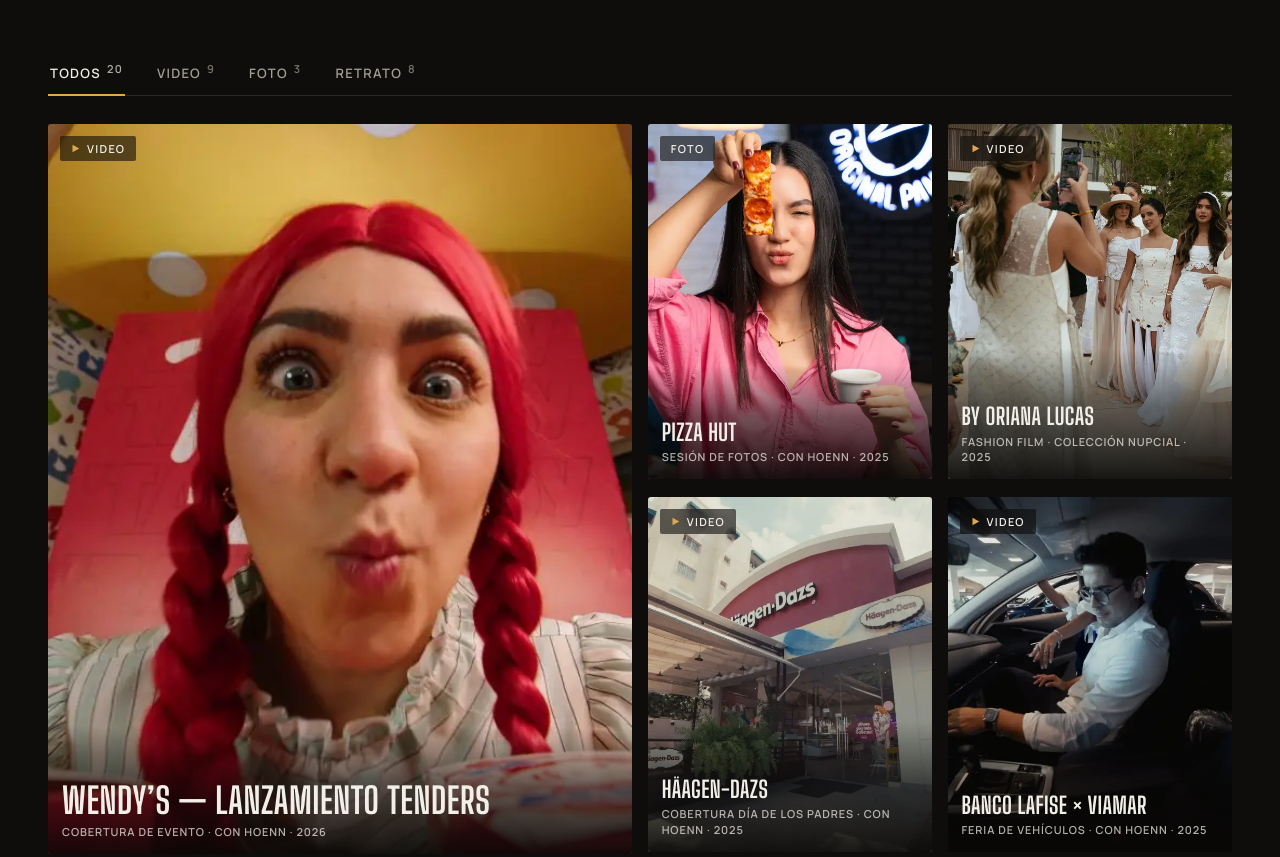
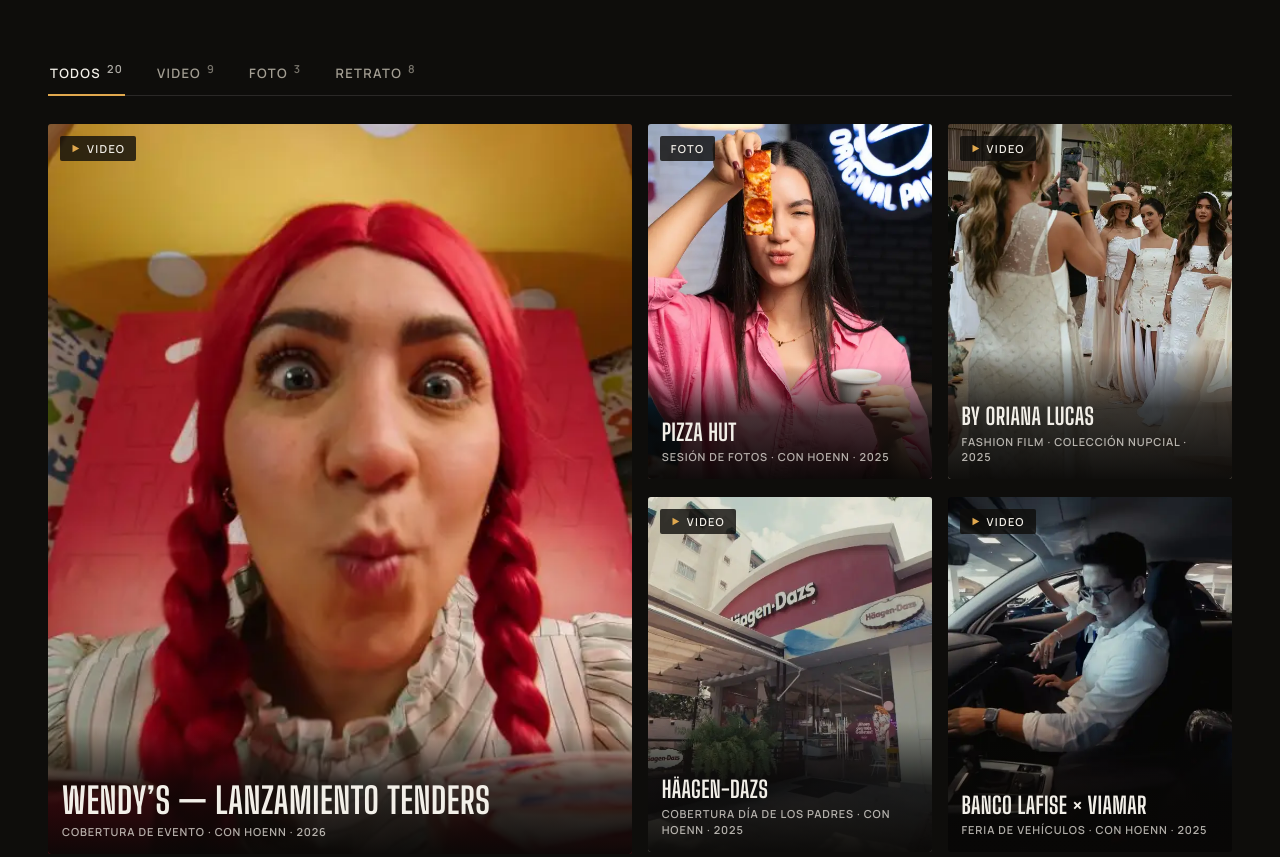
Before and after one commit to demolisher502/in-frame, a plain HTML site: page index.html in a window 1280 px wide. Shown: the part 1283-2140 px from the top of the page. Drawn offline with Linux system fonts and the light colour scheme.

Commit message:
Card text contrast: stronger scrim behind titles and badges, drop badge blur
Co-Authored-By: Claude Fable 5.2 <noreply@anthropic.com>

```diff
--- a/styles.css
+++ b/styles.css
@@ -196,9 +196,9 @@ em { font-style: normal; color: var(--accent); }
 .card.is-hidden { display: none; }
 .card img { position: absolute; inset: 0; width: 100%; height: 100%; object-fit: cover; transition: transform 1s var(--ease); }
 .card:hover img, .card:focus-visible img { transform: scale(1.05); }
-.card__badge { position: absolute; top: 12px; left: 12px; display: inline-flex; align-items: center; gap: 7px; padding: 7px 11px; border-radius: 2px; background: color-mix(in srgb, var(--bg) 60%, transparent); backdrop-filter: blur(8px); font: 600 0.6875rem/1 var(--sans); letter-spacing: 0.12em; text-transform: uppercase; }
+.card__badge { position: absolute; top: 12px; left: 12px; display: inline-flex; align-items: center; gap: 7px; padding: 7px 11px; border-radius: 2px; background: color-mix(in srgb, var(--bg) 80%, transparent); font: 600 0.6875rem/1 var(--sans); letter-spacing: 0.12em; text-transform: uppercase; }
 .card__badge svg { color: var(--accent); }
-.card__info { position: absolute; inset: auto 0 0 0; padding: 56px 14px 14px; background: linear-gradient(0deg, color-mix(in srgb, var(--scrim) 92%, transparent), color-mix(in srgb, var(--scrim) 55%, transparent) 55%, transparent); display: flex; flex-direction: column; gap: 5px; }
+.card__info { position: absolute; inset: auto 0 0 0; padding: 56px 14px 14px; background: linear-gradient(0deg, color-mix(in srgb, var(--scrim) 96%, transparent), color-mix(in srgb, var(--scrim) 74%, transparent) 55%, transparent); display: flex; flex-direction: column; gap: 5px; }
 .card__info strong { font: 700 clamp(1.25rem, 1.8vw, 1.625rem)/1.02 var(--display); letter-spacing: 0.015em; }
 .card--big .card__info strong { font-size: clamp(1.375rem, 2.8vw, 2.5rem); }
 .card__info small { font: 600 0.6875rem/1.45 var(--sans); letter-spacing: 0.08em; text-transform: uppercase; color: color-mix(in srgb, var(--text) 72%, transparent); }
```
